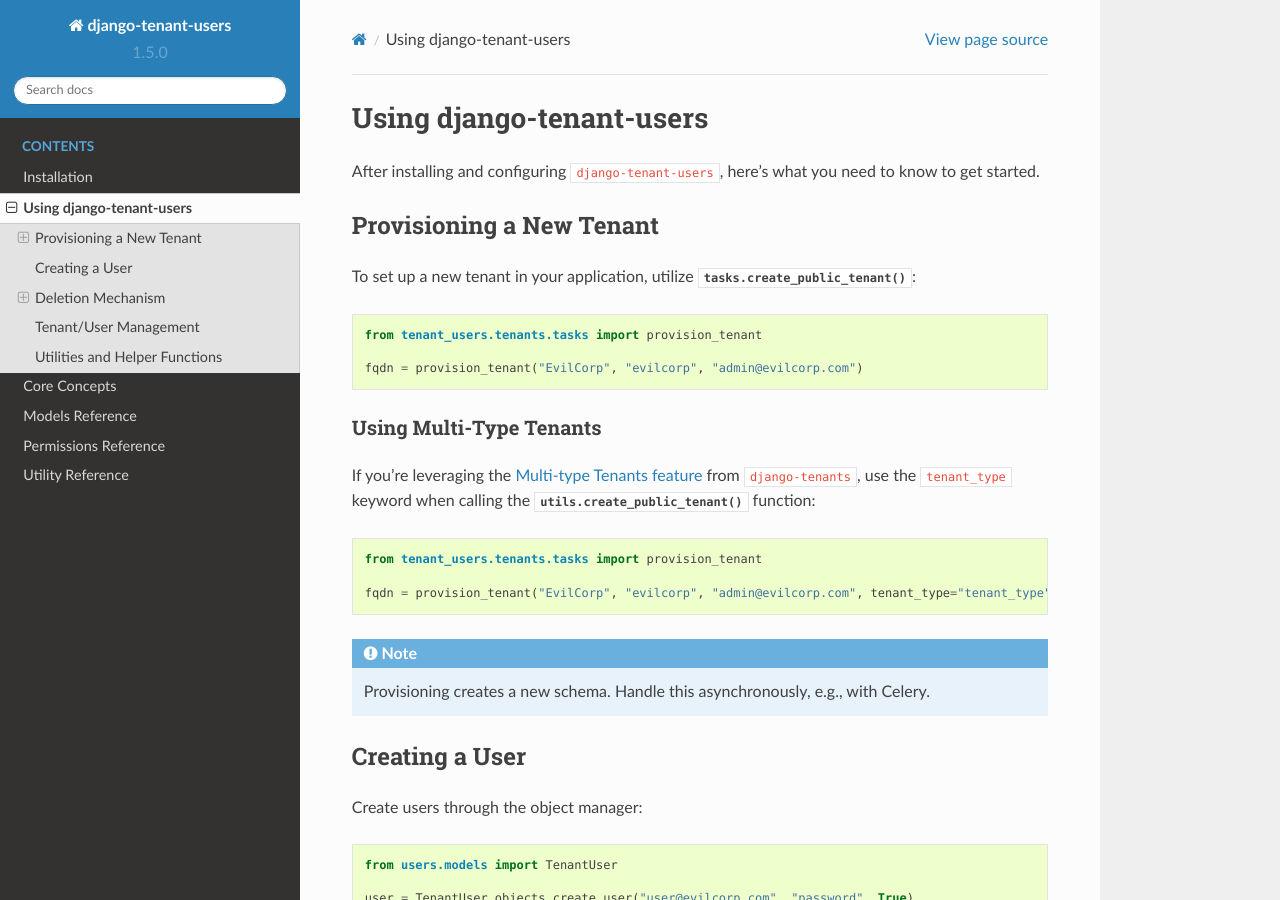
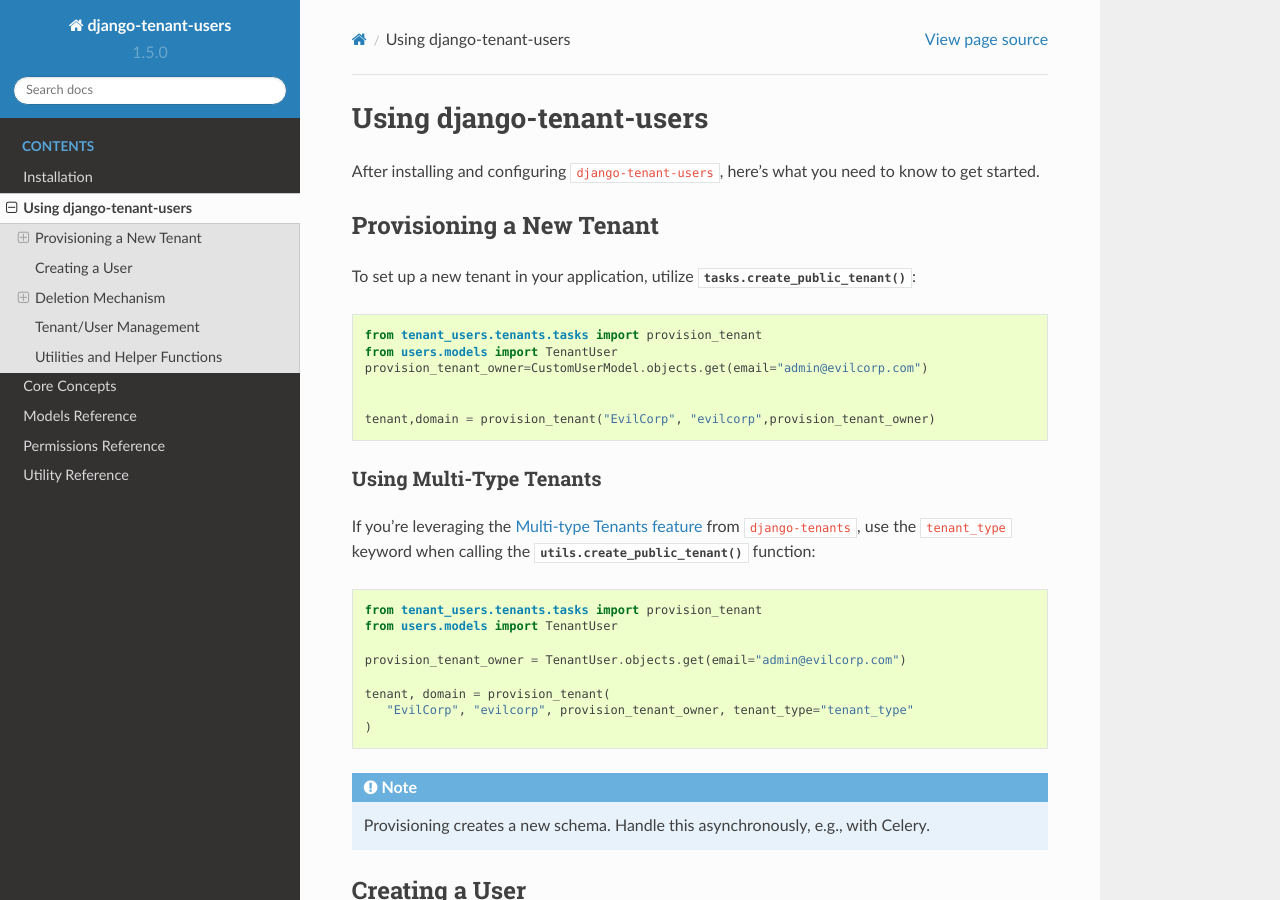
Before and after one commit to Corvia/django-tenant-users, a Sphinx documentation site: the page built from docs/pages/using.rst, in a window 1280 px wide and 900 px high. Built offline with Sphinx 7.4.7 and the Read the Docs theme 2.0.0, drawn with Linux system fonts in a browser that asks for light colours.

Commit message:
updated docs and docstrings

```diff
--- a/docs/pages/using.rst
+++ b/docs/pages/using.rst
@@ -14,8 +14,11 @@ To set up a new tenant in your application, utilize
 .. code-block:: python
 
    from tenant_users.tenants.tasks import provision_tenant
+   from users.models import TenantUser
+   provision_tenant_owner=CustomUserModel.objects.get(email="admin@evilcorp.com")
 
-   fqdn = provision_tenant("EvilCorp", "evilcorp", "admin@evilcorp.com")
+
+   tenant,domain = provision_tenant("EvilCorp", "evilcorp",provision_tenant_owner)
 
 
 Using Multi-Type Tenants
@@ -29,8 +32,13 @@ function:
 .. code-block:: python
 
    from tenant_users.tenants.tasks import provision_tenant
+   from users.models import TenantUser
 
-   fqdn = provision_tenant("EvilCorp", "evilcorp", "admin@evilcorp.com", tenant_type="tenant_type")
+   provision_tenant_owner = TenantUser.objects.get(email="admin@evilcorp.com")
+
+   tenant, domain = provision_tenant(
+      "EvilCorp", "evilcorp", provision_tenant_owner, tenant_type="tenant_type"
+   )
 
 .. note::
    Provisioning creates a new schema. Handle this asynchronously, e.g., with Celery.
```
Also changed, not shown: docs/pages/installation.rst (+31 -0 lines), 2 other files.
